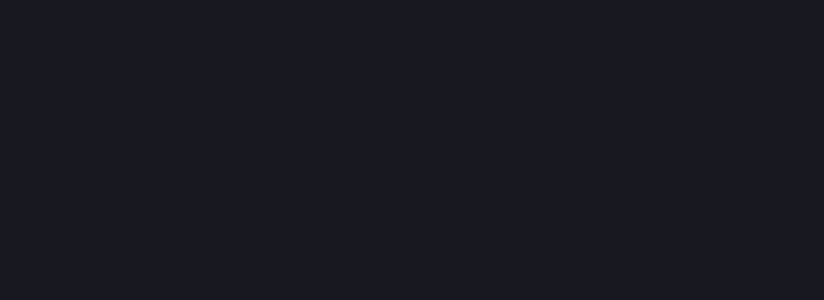
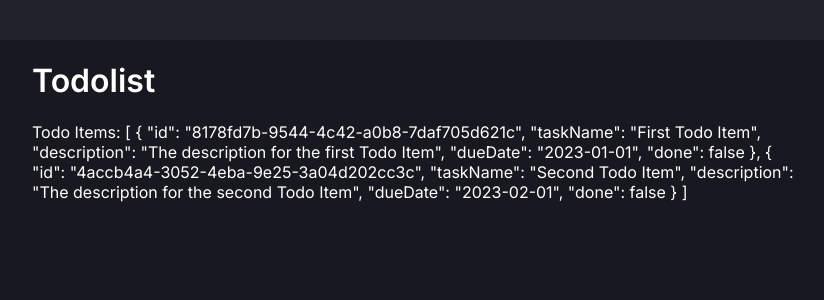
Before and after one commit to EliasDolinsek/vue-course-project-todolist, a Vue app: page / in a window 1280 px wide. Shown: the top 300 px of the page, without its empty margins (224-1048 px from the left). Built offline with nearby package versions, Linux system fonts and the light colour scheme.

Commit message:
Finished

```diff
--- a/package.json
+++ b/package.json
@@ -8,6 +8,7 @@
     "lint": "eslint . --ext .vue,.js,.jsx,.cjs,.mjs --fix --ignore-path .gitignore"
   },
   "dependencies": {
+    "uuid": "^8.3.2",
     "vue": "^3.2.37"
   },
   "devDependencies": {
--- a/src/App.vue
+++ b/src/App.vue
@@ -1,5 +1,49 @@
-<script setup></script>
+<script setup>
+import { v4 as uuidv4 } from "uuid";
+import { ref } from "vue";
 
-<template></template>
+const todoItems = ref([
+  {
+    id: uuidv4(),
+    taskName: "First Todo Item",
+    description: "The description for the first Todo Item",
+    dueDate: "2023-01-01",
+    done: false,
+  },
+  {
+    id: uuidv4(),
+    taskName: "Second Todo Item",
+    description: "The description for the second Todo Item",
+    dueDate: "2023-02-01",
+    done: false,
+  },
+]);
+</script>
 
-<style scoped></style>
+<template>
+  <header class="colored-header"></header>
+  <main>
+    <h1 id="title">Todolist</h1>
+    <p style="color: white">Todo Items: {{ todoItems }}</p>
+  </main>
+</template>
+
+<style scoped>
+.colored-header {
+  min-height: 5vh;
+  min-width: 100vw;
+  background: var(--background-light);
+}
+
+#title {
+  font-size: 2rem;
+  font-weight: 600;
+  color: #fff;
+}
+
+@media (min-width: 600px) {
+  main {
+    padding: 0 20vw;
+  }
+}
+</style>
```
Also changed, not shown: 2 other files (tests, documents, lock files or other folders).
